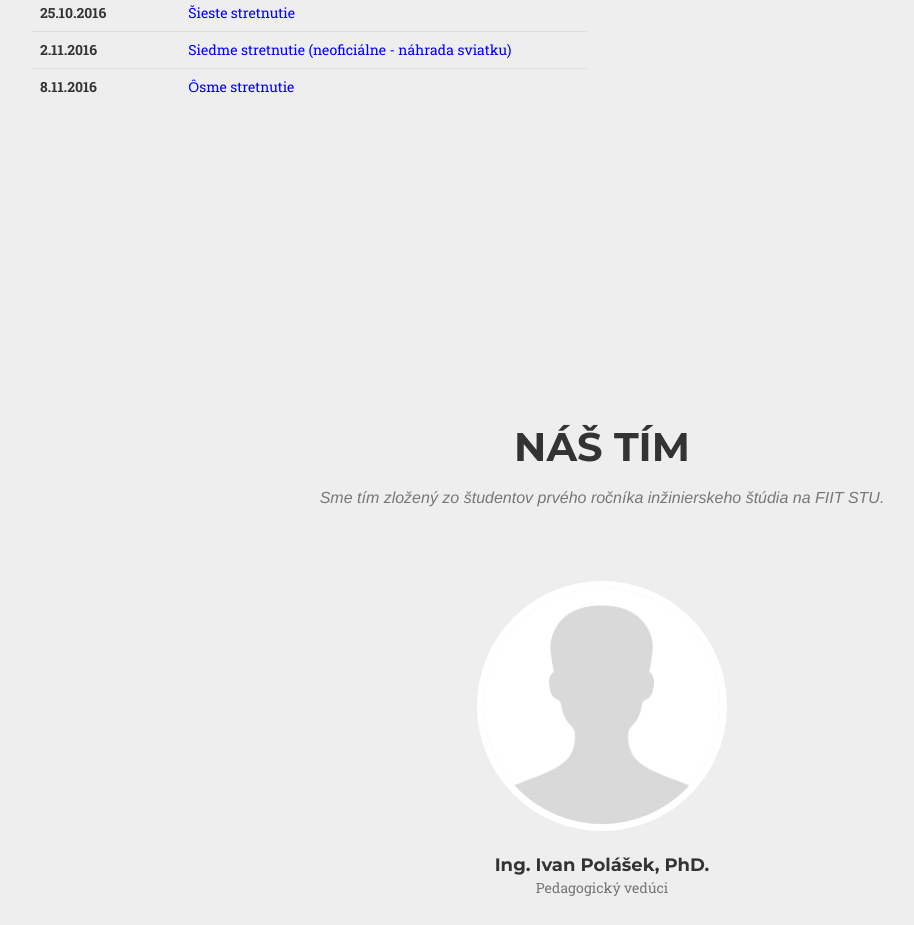
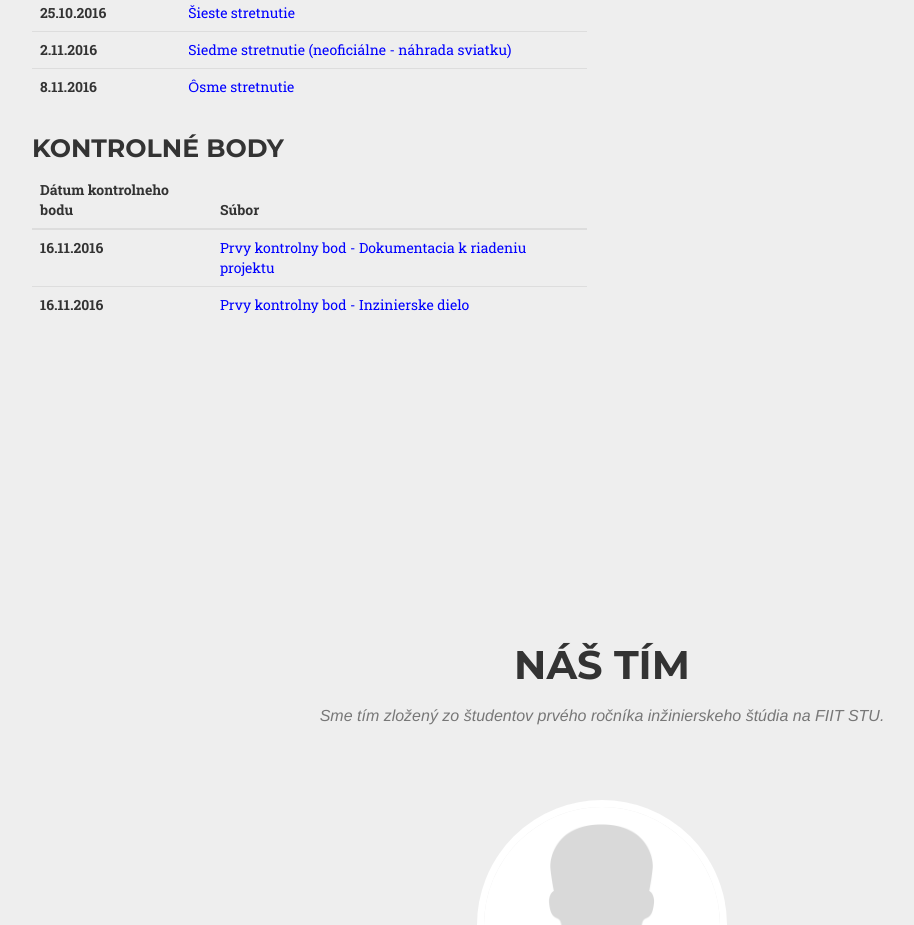
Before and after one commit to next-dimension-team/next-dimension-team.github.io, a website: page index.html in a window 1280 px wide. Shown: the part 2196-3121 px from the top of the page, without its empty margins (38-952 px from the left). Drawn offline with nearby package versions, Linux system fonts and the light colour scheme; a web font is replaced by a local one.

Commit message:
pridany prvy kontrolny bod

```diff
--- a/index.html
+++ b/index.html
@@ -172,6 +172,29 @@
                     </table>
                 </div>
             </div>
+             <div class="row">
+                <div class="col-xs-6">
+                    <h4 style="font-size:180%;">Kontrolné body</h4>
+                    <table class="table">
+                        <thead class="thead-default">
+                            <tr>
+                                <th>Dátum kontrolneho bodu</th>
+                                <th>Súbor</th>
+                            </tr>
+                        </thead>
+                        <tbody>
+                            <tr>
+                                <th scope="row">16.11.2016</th>
+                                <td><a href="documents/1bod_riadenie.pdf" style="color:blue">Prvy kontrolny bod - Dokumentacia k riadeniu projektu</a></td>
+                            </tr>
+                            <tr>
+                                <th scope="row">16.11.2016</th>
+                                <td><a href="documents/1bod_inz_dielo.pdf" style="color:blue">Prvy kontrolny bod - Inzinierske dielo</a></td>
+                            </tr>
+                        </tbody>
+                    </table>
+                </div>
+            </div>
         </div>
     </section>
 
@@ -256,7 +279,7 @@
                 <div class="col-lg-12 text-center">
                     <h2 class="section-heading">Kontakt</h2>
                     <h3 class="section-subheading text-muted" style="color: white">Kontaktujte nás prioritne pomocou e-mailu.</h3>
-                    <h4 style="font-size:180%; color:white;">next-dimension-team@googlegroups.com</h4>
+                    <h4 style="font-size:180%; color:white;"><a class="__cf_email__" href="/cdn-cgi/l/email-protection" data-cfemail="c4aaa1bcb0e9a0ada9a1aab7adabaae9b0a1a5a984a3ababa3a8a1a3b6abb1b4b7eaa7aba9">[email&#160;protected]</a><script data-cfhash='f9e31' type="text/javascript">/* <![CDATA[ */!function(t,e,r,n,c,a,p){try{t=document.currentScript||function(){for(t=document.getElementsByTagName('script'),e=t.length;e--;)if(t[e].getAttribute('data-cfhash'))return t[e]}();if(t&&(c=t.previousSibling)){p=t.parentNode;if(a=c.getAttribute('data-cfemail')){for(e='',r='0x'+a.substr(0,2)|0,n=2;a.length-n;n+=2)e+='%'+('0'+('0x'+a.substr(n,2)^r).toString(16)).slice(-2);p.replaceChild(document.createTextNode(decodeURIComponent(e)),c)}p.removeChild(t)}}catch(u){}}()/* ]]> */</script></h4>
                 </div>
             </div>
         </div>
```
Also changed, not shown: 2 other files.
